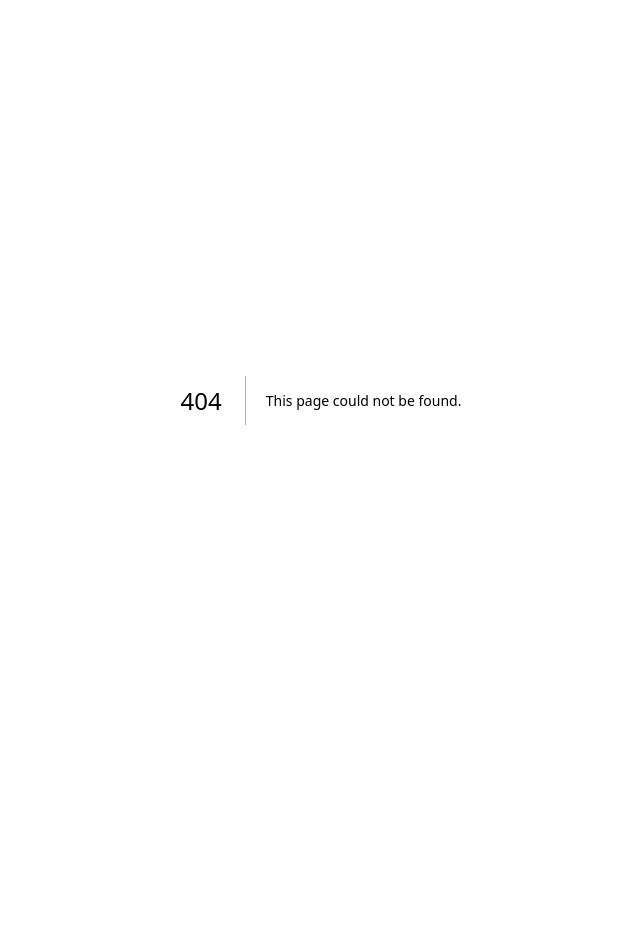
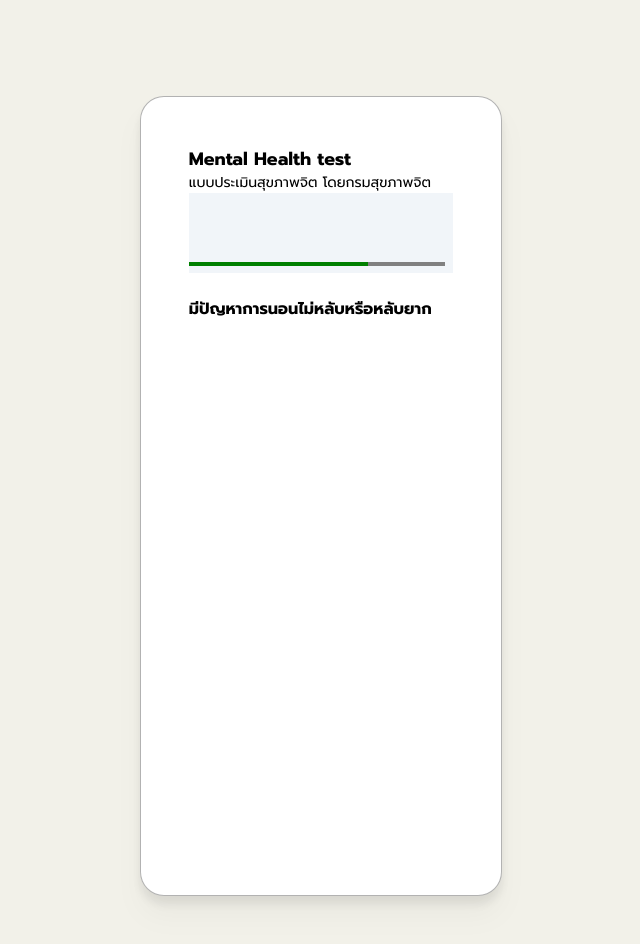
Before and after one commit to Pop-sloth/popsloth, a Next.js app in the folder popsloth-user/: page /Questions/form in a window 1280 px wide. Before the commit this address had no page. Shown: the top 944 px of the page, without its empty margins (319-959 px from the left). Before the commit the page ends 800 px from the top, so only its background shows below. Built offline with nearby package versions, Linux system fonts and the light colour scheme.

Commit message:
QuestionForm

```diff
--- /dev/null
+++ b/popsloth-user/src/pages/Questions/form.tsx
@@ -0,0 +1,36 @@
+import Link from 'next/link';
+import Head from 'next/head';
+import Script from 'next/script';
+
+export default function Question(){
+    return (
+        <main className="bg-[#F2F1E9] flex min-h-screen flex-col items-center justify-between p-24">
+            <div className="w-4/12 h-screen p-12 bg-white drop-shadow-xl border-[0.72px] border-black border-opacity-30 rounded-3xl text-left items-stretch  justify-start">
+            <p className="text-lg text-black font-semibold">Mental Health test</p>
+            <p className="text-sm text-black font-normal">แบบประเมินสุขภาพจิต โดยกรมสุขภาพจิต</p>
+            <div className='pt-14 bg-slate-100'>
+                <progress className='w-64 h-1 bg-red-600' value={70} max={100}></progress>
+            </div>
+            <p className="text-base text-black font-semibold pt-6">มีปัญหาการนอนไม่หลับหรือหลับยาก</p>
+                {/* <div className="h-1 w-full bg-neutral-200 dark:bg-neutral-600">
+                    <div className="h-1 bg-primary width: 45%"></div>
+                </div> */}
+                {/* <div className="w-64 h-64 bg-red-300 shadow-xl rounded-md">
+                    <title>Question</title>
+
+                    <h1>แบบฟอร์ม</h1>
+
+                    <h1>
+                    Contact us at our <a href="https://facebook.com">Facebook</a>
+                    </h1>
+
+
+
+                    <h2>
+                        <Link href="/">Back to home</Link>
+                    </h2>
+                </div> */}
+            </div>
+        </main>
+    )
+}
--- a/popsloth-user/src/pages/home.tsx
+++ b/popsloth-user/src/pages/home.tsx
@@ -8,6 +8,22 @@ export default function Home() {
           Get started by editing&nbsp;
           <code className="font-mono font-bold">src/app/page.tsx</code>
         </p>
+
+        <a
+          // href="/Questions/form"
+          className="group rounded-lg border border-transparent px-5 py-4 transition-colors hover:border-gray-300 hover:bg-gray-100 hover:dark:border-neutral-700 hover:dark:bg-neutral-800/30"
+          target="_blank"
+          rel="noopener noreferrer"
+        >
+        <h1 className={`mb-3 text-2xl font-semibold`}>
+          <Link href="/Questions/form">ทำแบบฟอร์ม{' '}</Link>
+          {/* ทำแบบฟอร์ม{' '} */}
+          <span className="inline-block transition-transform group-hover:translate-x-1 motion-reduce:transform-none">
+              -&gt;
+            </span>
+        </h1>
+        </a>
+
         <div className="fixed bottom-0 left-0 flex h-48 w-full items-end justify-center bg-gradient-to-t from-white via-white dark:from-black dark:via-black lg:static lg:h-auto lg:w-auto lg:bg-none">
           <a
             className="pointer-events-none flex place-items-center gap-2 p-8 lg:pointer-events-auto lg:p-0"
```
